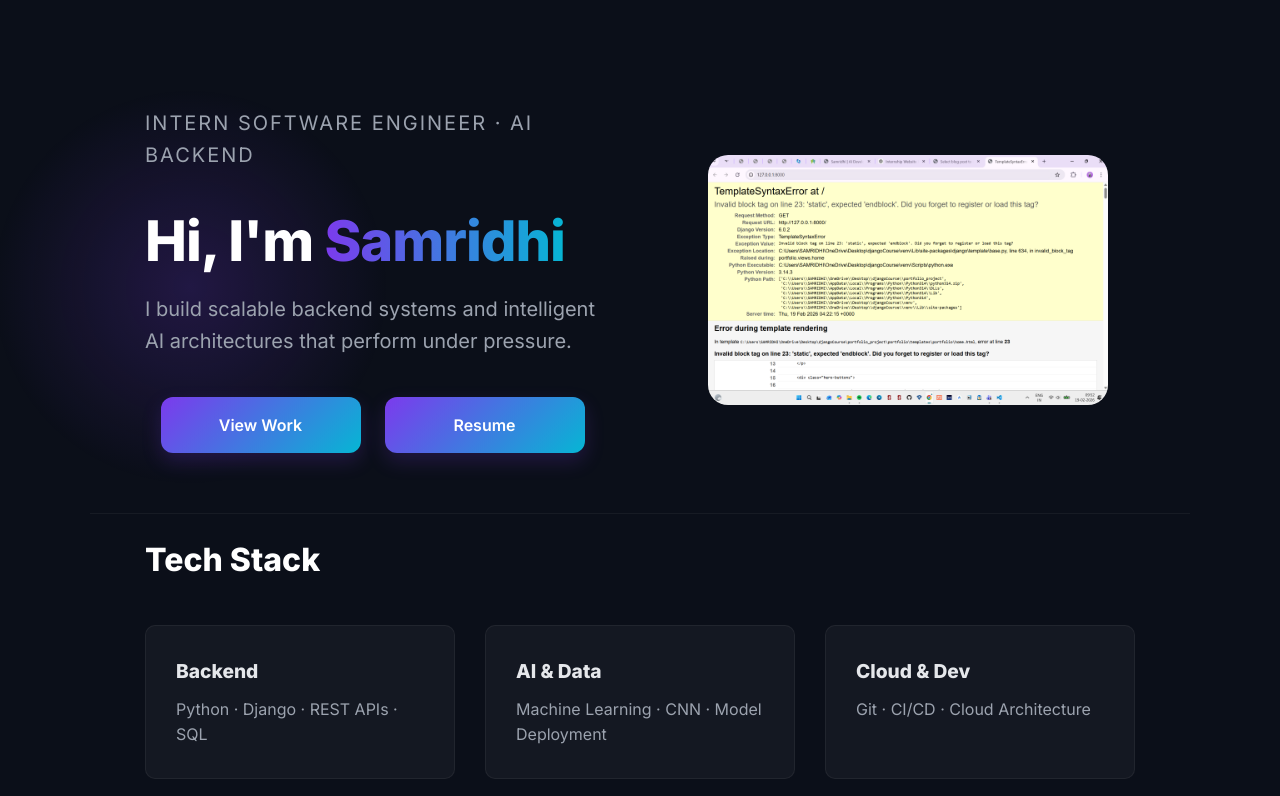
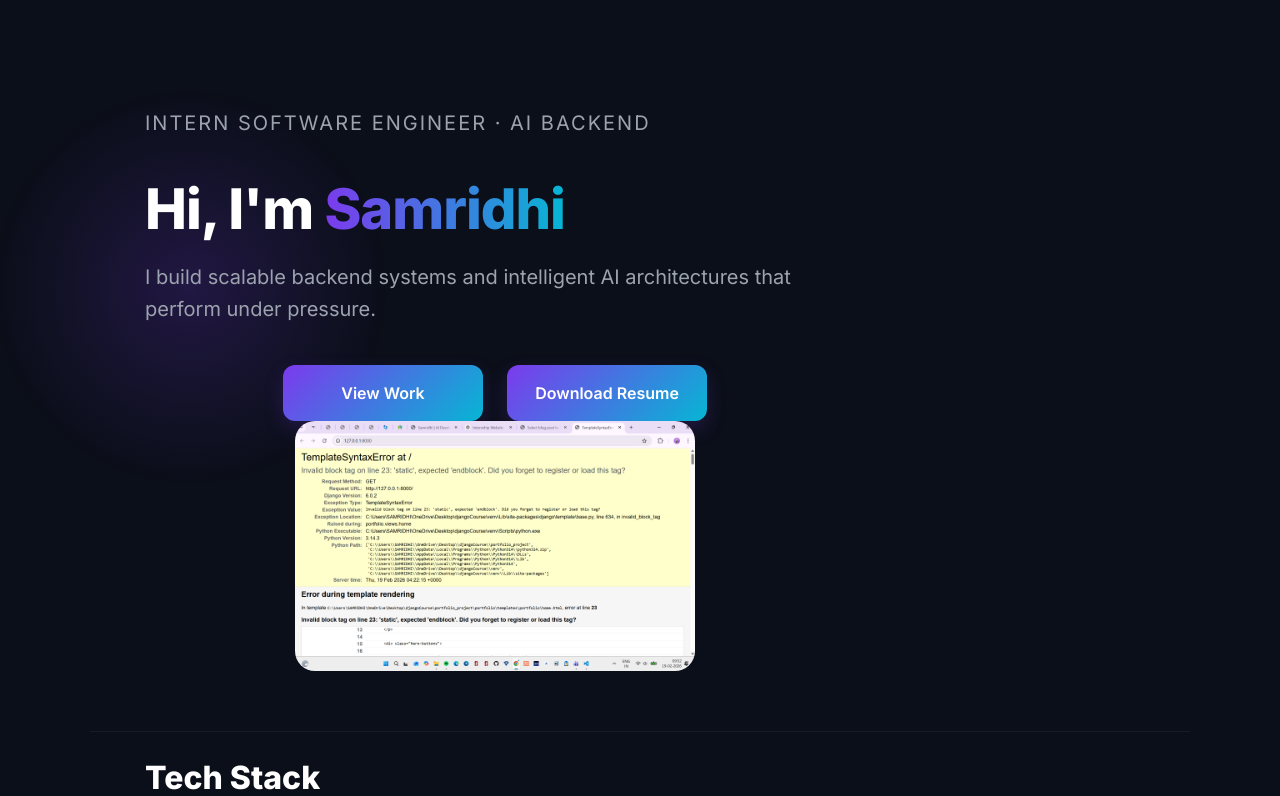
Before and after one commit to sammyyyyy12/portfolio_project, a Django app: page / in a window 1280 px wide. Shown: the part 83-879 px from the top of the page. Run offline with Django 5.2, Linux system fonts and the light colour scheme; data comes from the database, SQL or seed files in the repository; data that the repository does not hold is empty.

Commit message:
Fix Resume Issue

```diff
--- a/portfolio/templates/portfolio/home.html
+++ b/portfolio/templates/portfolio/home.html
@@ -25,13 +25,10 @@
                 <a href="{% url 'projects' %}" class="btn-primary">
                     View Work
                 </a>
-
-                <a href="/media/resumes/Samridhi_Aggarwal_ATS_resume.pdf"
-                   class="btn-secondary">
-                    Resume
-                </a>
+<a href="{% static 'portfolio/Samridhi_Aggarwal_ATS_resume.pdf' %}" download class="btn-secondary">
+    Download Resume
+</a>
             </div>
-        </div>
 
         <!-- RIGHT SIDE IMAGE -->
         <div class="hero-image">
```
Also changed, not shown: 1 other file.
